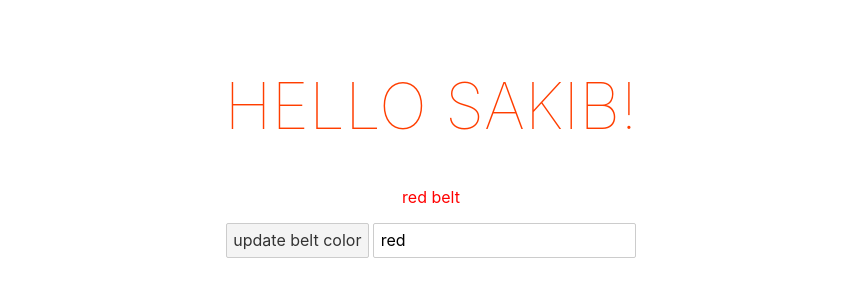
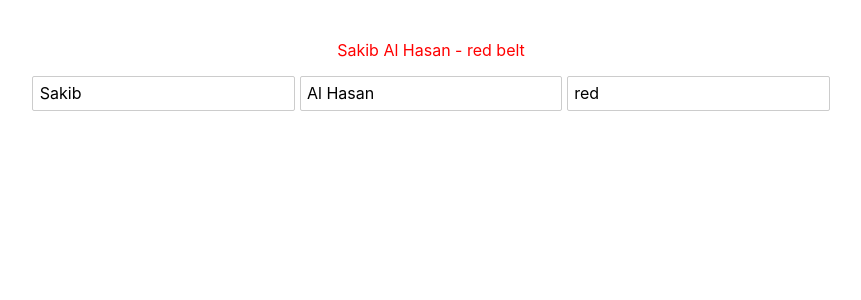
Before and after one commit to Ananyachy2001/Svelte_Tutorial, a Svelte app: page / in a window 1280 px wide. Shown: the top 300 px of the page, without its empty margins (209-1070 px from the left). Built offline with nearby package versions, Linux system fonts and the light colour scheme.

Commit message:
reactive values

```diff
--- a/src/App.svelte
+++ b/src/App.svelte
@@ -1,6 +1,14 @@
 <script>
-  let name = "Sakib";
+  let firstName = "Sakib";
+  let lastName = "Al Hasan";
   let beltColour = "red";
+
+  $: fullName = `${firstName} ${lastName}`; //reactive value
+
+  $: {
+    console.log(beltColour);
+    console.log(fullName);
+  }
 
   const handleClick = () => {
     beltColour = "orange";
@@ -12,10 +20,11 @@
 </script>
 
 <main>
-  <h1>Hello {name}!</h1>
-  <p style="color: {beltColour}">{beltColour} belt</p>
-  <button on:click={handleClick}>update belt color</button>
+  <p style="color: {beltColour}">{fullName} - {beltColour} belt</p>
+
   <!-- <input type="text" on:input={handleInput} value={beltColour} /> -->
+  <input type="text" bind:value={firstName} />
+  <input type="text" bind:value={lastName} />
   <input type="text" bind:value={beltColour} />
 </main>
 
```
